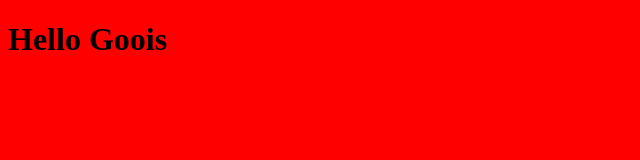
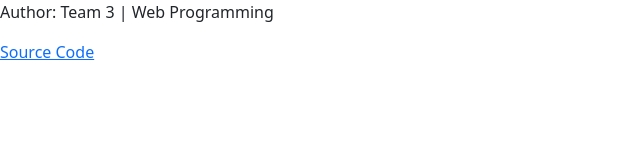
Before and after one commit to TomSaju2001/NITC-PlacementManagementSystem, a plain HTML site: page index.html in a window 1280 px wide. Shown: the whole page, without its empty margins (0-640 px from the left). Drawn offline with nearby package versions, Linux system fonts and the light colour scheme; files that its build step writes are made by us from their sources.

Commit message:
Added Bootstrap 5.2

```diff
--- a/css/styles.css
+++ /dev/null
@@ -1,3 +0,0 @@
-body{
-  background-color: red;
-}
--- a/index.html
+++ b/index.html
@@ -1,11 +1,28 @@
 <!DOCTYPE html>
 <html lang="en" dir="ltr">
+
 <head>
   <meta charset="utf-8">
   <title>Placement Management System</title>
   <link rel="stylesheet" href="css/styles.css">
+
+  <!-- Bootstrap files -->
+  <link href="https://cdn.jsdelivr.net/npm/bootstrap@5.2.1/dist/css/bootstrap.min.css" rel="stylesheet" integrity="sha384-iYQeCzEYFbKjA/T2uDLTpkwGzCiq6soy8tYaI1GyVh/UjpbCx/TYkiZhlZB6+fzT" crossorigin="anonymous">
+<script src="https://cdn.jsdelivr.net/npm/bootstrap@5.2.1/dist/js/bootstrap.bundle.min.js" integrity="sha384-u1OknCvxWvY5kfmNBILK2hRnQC3Pr17a+RTT6rIHI7NnikvbZlHgTPOOmMi466C8" crossorigin="anonymous"></script>
 </head>
+
 <body>
-    <h1>Hello Goois</h1>
+  <!-- nav bar-->
+
+
+  <!--Footer Section-->
+  <footer>
+    <p>Author: Team 3 | Web Programming</p>
+    <p><a href="https://github.com/TomSaju2001/NITC-PlacementManagementSystem">Source Code</a></p>
+  </footer>
+  <!-- Bootstrap files-->
+  <script src="https://cdn.jsdelivr.net/npm/@popperjs/core@2.11.6/dist/umd/popper.min.js" integrity="sha384-oBqDVmMz9ATKxIep9tiCxS/Z9fNfEXiDAYTujMAeBAsjFuCZSmKbSSUnQlmh/jp3" crossorigin="anonymous"></script>
+<script src="https://cdn.jsdelivr.net/npm/bootstrap@5.2.1/dist/js/bootstrap.min.js" integrity="sha384-7VPbUDkoPSGFnVtYi0QogXtr74QeVeeIs99Qfg5YCF+TidwNdjvaKZX19NZ/e6oz" crossorigin="anonymous"></script>
 </body>
+
 </html>
```
Also changed, not shown: assets/css/styles.css (added), assets/script.js (added). Lines whose indentation alone changed are shown as unchanged.
